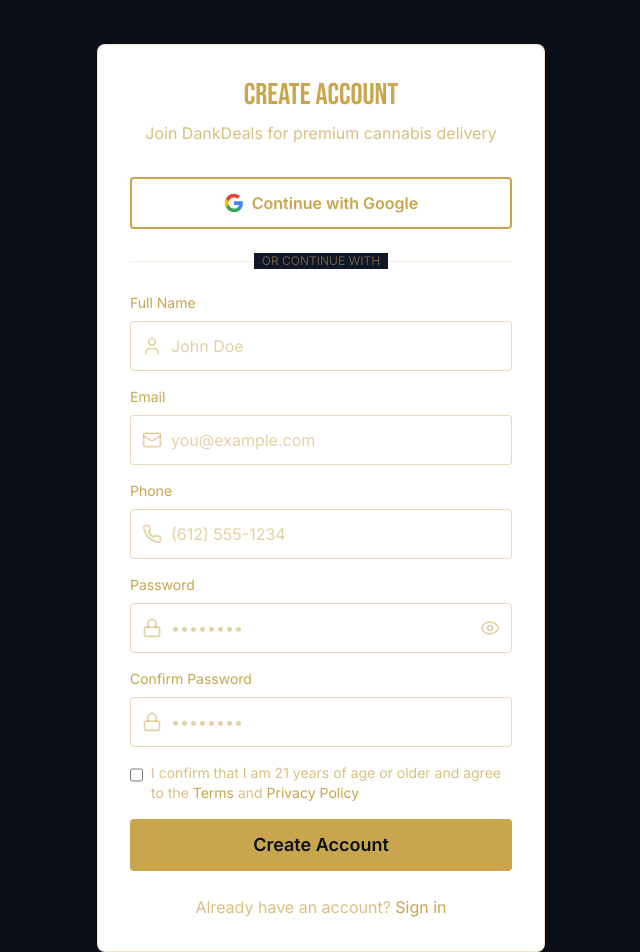
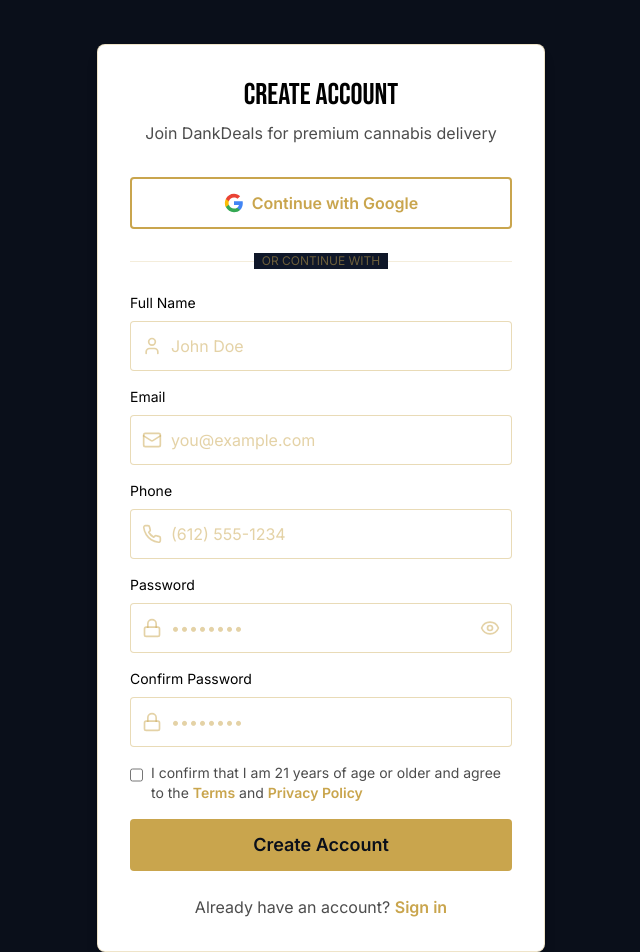
Before and after one commit to jwillz7667/spankdealsmn, a Next.js app: page /signup in a window 1280 px wide. Shown: the part 180-1132 px from the top of the page, without its empty margins (319-959 px from the left). Built offline with nearby package versions, Linux system fonts and the light colour scheme; no server answers; grey boxes are pictures that could not be loaded.

Commit message:
Fix login/signup card text colors to black instead of gold

```diff
--- a/src/app/login/page.tsx
+++ b/src/app/login/page.tsx
@@ -169,8 +169,8 @@ export default function LoginPage() {
         </div>
 
         <div className="bg-white text-navy-900 rounded-lg border border-gold/30 p-8 shadow-lg">
-          <h1 className="font-display text-3xl text-gold text-center mb-2">Welcome Back</h1>
-          <p className="text-center text-gold/70 mb-8">Sign in to your account</p>
+          <h1 className="font-display text-3xl text-black text-center mb-2">Welcome Back</h1>
+          <p className="text-center text-black/70 mb-8">Sign in to your account</p>
 
           {/* OAuth */}
           <button
@@ -240,7 +240,7 @@ export default function LoginPage() {
           {authMethod === 'email' && (
             <form onSubmit={handleSubmit(onSubmit)} className="space-y-4">
             <div>
-              <label className="block text-gold text-sm mb-2">Email</label>
+              <label className="block text-black text-sm mb-2">Email</label>
               <div className="relative">
                 <Mail className="absolute left-3 top-1/2 h-5 w-5 -translate-y-1/2 text-gold/50" />
                 <input
@@ -254,7 +254,7 @@ export default function LoginPage() {
             </div>
 
             <div>
-              <label className="block text-gold text-sm mb-2">Password</label>
+              <label className="block text-black text-sm mb-2">Password</label>
               <div className="relative">
                 <Lock className="absolute left-3 top-1/2 h-5 w-5 -translate-y-1/2 text-gold/50" />
                 <input
@@ -290,7 +290,7 @@ export default function LoginPage() {
               {!otpSent ? (
                 <>
                   <div>
-                    <label className="block text-gold text-sm mb-2">Phone Number</label>
+                    <label className="block text-black text-sm mb-2">Phone Number</label>
                     <div className="relative">
                       <Phone className="absolute left-3 top-1/2 h-5 w-5 -translate-y-1/2 text-gold/50" />
                       <input
@@ -301,7 +301,7 @@ export default function LoginPage() {
                         className="w-full bg-white border border-gold/40 rounded py-3 pl-10 pr-4 text-navy-900 placeholder:text-gold/50 focus:outline-none focus:border-gold"
                       />
                     </div>
-                    <p className="text-xs text-gold/60 mt-1">We'll send you a verification code</p>
+                    <p className="text-xs text-black/60 mt-1">We'll send you a verification code</p>
                   </div>
                   <button
                     type="button"
@@ -315,7 +315,7 @@ export default function LoginPage() {
               ) : (
                 <>
                   <div>
-                    <label className="block text-gold text-sm mb-2">Verification Code</label>
+                    <label className="block text-black text-sm mb-2">Verification Code</label>
                     <input
                       type="text"
                       placeholder="Enter 6-digit code"
@@ -324,7 +324,7 @@ export default function LoginPage() {
                       maxLength={6}
                       className="w-full bg-white border border-gold/40 rounded py-3 px-4 text-navy-900 text-center text-2xl tracking-widest placeholder:text-gold/50 focus:outline-none focus:border-gold"
                     />
-                    <p className="text-xs text-gold/60 mt-1">Sent to {phoneNumber}</p>
+                    <p className="text-xs text-black/60 mt-1">Sent to {phoneNumber}</p>
                   </div>
                   <button
                     type="button"
@@ -349,9 +349,9 @@ export default function LoginPage() {
             </div>
           )}
 
-          <p className="text-center text-gold/70 mt-6">
+          <p className="text-center text-black/70 mt-6">
             Don't have an account?{' '}
-            <Link href="/signup" className="text-gold hover:text-gold-400">
+            <Link href="/signup" className="text-gold hover:text-gold-400 font-semibold">
               Sign up
             </Link>
           </p>
--- a/src/app/signup/page.tsx
+++ b/src/app/signup/page.tsx
@@ -106,8 +106,8 @@ export default function SignupPage() {
         </div>
 
         <div className="bg-white text-navy-900 rounded-lg border border-gold/30 p-8 shadow-lg">
-          <h1 className="font-display text-3xl text-gold text-center mb-2">Create Account</h1>
-          <p className="text-center text-gold/70 mb-8">Join DankDeals for premium cannabis delivery</p>
+          <h1 className="font-display text-3xl text-black text-center mb-2">Create Account</h1>
+          <p className="text-center text-black/70 mb-8">Join DankDeals for premium cannabis delivery</p>
 
           {/* OAuth */}
           <button
@@ -147,7 +147,7 @@ export default function SignupPage() {
 
           <form onSubmit={handleSubmit(onSubmit)} className="space-y-4">
             <div>
-              <label className="block text-gold text-sm mb-2">Full Name</label>
+              <label className="block text-black text-sm mb-2">Full Name</label>
               <div className="relative">
                 <User className="absolute left-3 top-1/2 h-5 w-5 -translate-y-1/2 text-gold/50" />
                 <input
@@ -160,7 +160,7 @@ export default function SignupPage() {
             </div>
 
             <div>
-              <label className="block text-gold text-sm mb-2">Email</label>
+              <label className="block text-black text-sm mb-2">Email</label>
               <div className="relative">
                 <Mail className="absolute left-3 top-1/2 h-5 w-5 -translate-y-1/2 text-gold/50" />
                 <input
@@ -174,7 +174,7 @@ export default function SignupPage() {
             </div>
 
             <div>
-              <label className="block text-gold text-sm mb-2">Phone</label>
+              <label className="block text-black text-sm mb-2">Phone</label>
               <div className="relative">
                 <Phone className="absolute left-3 top-1/2 h-5 w-5 -translate-y-1/2 text-gold/50" />
                 <input
@@ -188,7 +188,7 @@ export default function SignupPage() {
             </div>
 
             <div>
-              <label className="block text-gold text-sm mb-2">Password</label>
+              <label className="block text-black text-sm mb-2">Password</label>
               <div className="relative">
                 <Lock className="absolute left-3 top-1/2 h-5 w-5 -translate-y-1/2 text-gold/50" />
                 <input
@@ -209,7 +209,7 @@ export default function SignupPage() {
             </div>
 
             <div>
-              <label className="block text-gold text-sm mb-2">Confirm Password</label>
+              <label className="block text-black text-sm mb-2">Confirm Password</label>
               <div className="relative">
                 <Lock className="absolute left-3 top-1/2 h-5 w-5 -translate-y-1/2 text-gold/50" />
                 <input
@@ -229,10 +229,10 @@ export default function SignupPage() {
                 className="mt-1 h-4 w-4 rounded border-gold/30 bg-navy-700 text-gold focus:ring-gold"
                 {...register('age_verified')}
               />
-              <label htmlFor="age_verified" className="text-sm text-gold/70">
+              <label htmlFor="age_verified" className="text-sm text-black/70">
                 I confirm that I am 21 years of age or older and agree to the{' '}
-                <Link href="/terms" className="text-gold hover:text-gold-400">Terms</Link> and{' '}
-                <Link href="/privacy" className="text-gold hover:text-gold-400">Privacy Policy</Link>
+                <Link href="/terms" className="text-gold hover:text-gold-400 font-semibold">Terms</Link> and{' '}
+                <Link href="/privacy" className="text-gold hover:text-gold-400 font-semibold">Privacy Policy</Link>
               </label>
             </div>
             {errors.age_verified && <p className="text-red-500 text-xs">{errors.age_verified.message}</p>}
@@ -246,9 +246,9 @@ export default function SignupPage() {
             </button>
           </form>
 
-          <p className="text-center text-gold/70 mt-6">
+          <p className="text-center text-black/70 mt-6">
             Already have an account?{' '}
-            <Link href="/login" className="text-gold hover:text-gold-400">Sign in</Link>
+            <Link href="/login" className="text-gold hover:text-gold-400 font-semibold">Sign in</Link>
           </p>
         </div>
       </div>
```
